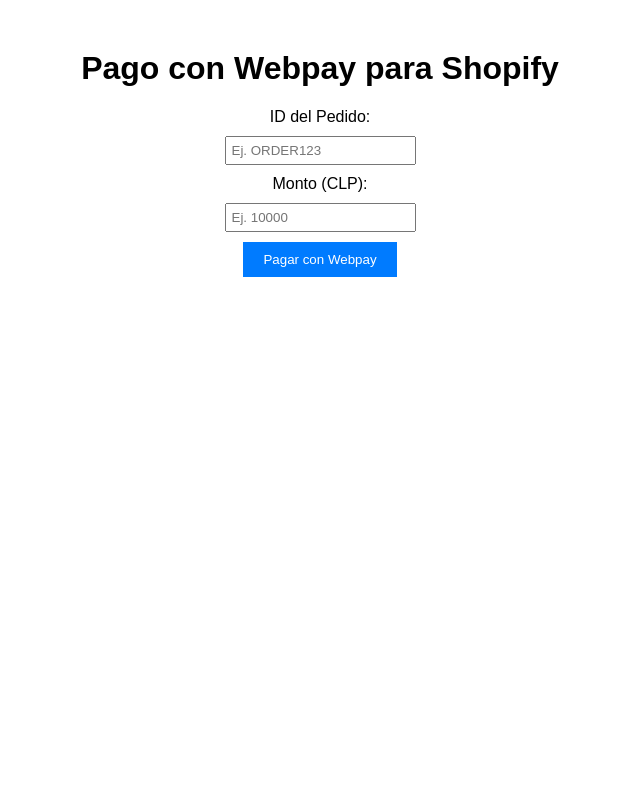
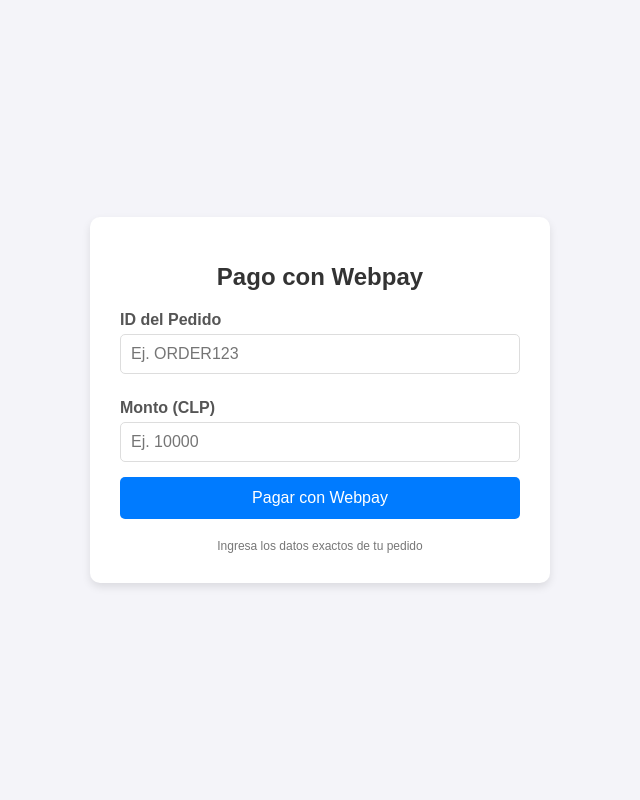
Before and after one commit to denkhaifisch/webpay-shopify, a Flask app: page / in a window 1280 px wide. Shown: the whole page, without its empty margins (320-960 px from the left). Run offline with Flask 3, Linux system fonts and the light colour scheme.

Commit message:
Mejorar diseño de index.html

```diff
--- a/templates/index.html
+++ b/templates/index.html
@@ -3,20 +3,77 @@
 <head>
     <title>Pago con Webpay</title>
     <style>
-        body { font-family: Arial, sans-serif; margin: 50px; text-align: center; }
-        input { margin: 10px; padding: 5px; }
-        button { padding: 10px 20px; background-color: #007bff; color: white; border: none; cursor: pointer; }
-        button:hover { background-color: #0056b3; }
+        body {
+            font-family: 'Arial', sans-serif;
+            background-color: #f4f4f9;
+            margin: 0;
+            padding: 0;
+            display: flex;
+            justify-content: center;
+            align-items: center;
+            height: 100vh;
+        }
+        .container {
+            background-color: white;
+            padding: 30px;
+            border-radius: 10px;
+            box-shadow: 0 4px 8px rgba(0, 0, 0, 0.1);
+            width: 100%;
+            max-width: 400px;
+            text-align: center;
+        }
+        h1 {
+            color: #333;
+            font-size: 24px;
+            margin-bottom: 20px;
+        }
+        label {
+            display: block;
+            color: #555;
+            font-weight: bold;
+            margin: 10px 0 5px;
+            text-align: left;
+        }
+        input[type="text"], input[type="number"] {
+            width: 100%;
+            padding: 10px;
+            margin-bottom: 15px;
+            border: 1px solid #ddd;
+            border-radius: 5px;
+            box-sizing: border-box;
+            font-size: 16px;
+        }
+        button {
+            background-color: #007bff;
+            color: white;
+            padding: 12px 20px;
+            border: none;
+            border-radius: 5px;
+            font-size: 16px;
+            cursor: pointer;
+            width: 100%;
+        }
+        button:hover {
+            background-color: #0056b3;
+        }
+        .footer {
+            margin-top: 20px;
+            font-size: 12px;
+            color: #777;
+        }
     </style>
 </head>
 <body>
-    <h1>Pago con Webpay para Shopify</h1>
-    <form action="/pay" method="post">
-        <label>ID del Pedido:</label><br>
-        <input type="text" name="order_id" placeholder="Ej. ORDER123" required><br>
-        <label>Monto (CLP):</label><br>
-        <input type="number" name="amount" placeholder="Ej. 10000" required><br>
-        <button type="submit">Pagar con Webpay</button>
-    </form>
+    <div class="container">
+        <h1>Pago con Webpay</h1>
+        <form action="/pay" method="post">
+            <label>ID del Pedido</label>
+            <input type="text" name="order_id" placeholder="Ej. ORDER123" required>
+            <label>Monto (CLP)</label>
+            <input type="number" name="amount" placeholder="Ej. 10000" required>
+            <button type="submit">Pagar con Webpay</button>
+        </form>
+        <div class="footer">Ingresa los datos exactos de tu pedido</div>
+    </div>
 </body>
 </html>
```
